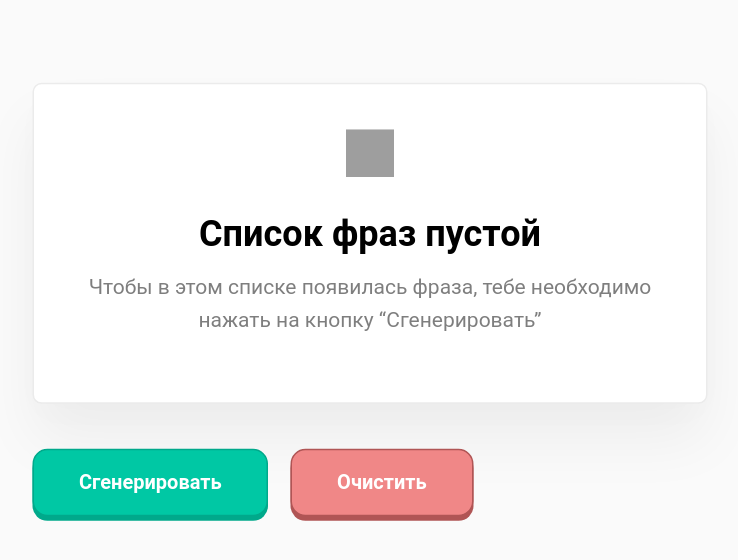
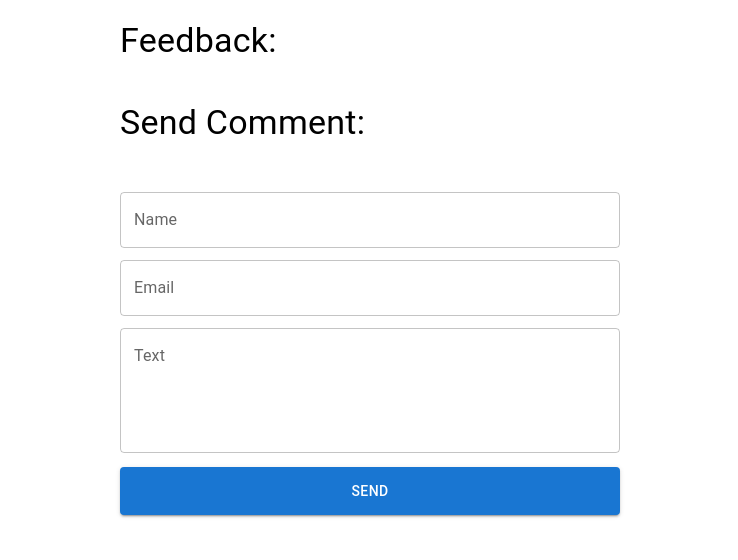
Before and after one commit to Olzhas11Dev/archakov, a React (Create React App) app: page / in a window 1280 px wide. Shown: the top 560 px of the page, without its empty margins (270-1008 px from the left). Built offline with nearby package versions, Linux system fonts and the light colour scheme; grey boxes are pictures that could not be loaded.

Commit message:
task5 is done

```diff
--- a/package.json
+++ b/package.json
@@ -3,6 +3,11 @@
   "version": "0.1.0",
   "private": true,
   "dependencies": {
+    "@emotion/react": "^11.5.0",
+    "@emotion/styled": "^11.3.0",
+    "@mui/icons-material": "^5.0.4",
+    "@mui/material": "^5.0.4",
+    "@mui/styles": "^5.0.1",
     "@testing-library/jest-dom": "^5.14.1",
     "@testing-library/react": "^11.2.7",
     "@testing-library/user-event": "^12.8.3",
--- a/src/index.js
+++ b/src/index.js
@@ -2,7 +2,7 @@ import React from "react"
 import ReactDOM from "react-dom"
 import "./index.css"
 
-import App from "./tutorial-4/App"
+import App from "./tutorial-5/App"
 
 ReactDOM.render(
   <React.StrictMode>
--- /dev/null
+++ b/src/tutorial-5/App.js
@@ -0,0 +1,66 @@
+import { useState, useEffect } from "react";
+import Feedback from "./components/Feedback";
+import Form from "./components/Form";
+import { AppContext } from "./context";
+
+function App() {
+  const [name, setName] = useState("");
+  const [email, setEmail] = useState("");
+  const [text, setText] = useState("");
+  const [list, setList] = useState([]);
+
+  var today = new Date();
+  var date = today.getFullYear() + "-" + (today.getMonth() + 1) + "-" + today.getDate();
+  var time = today.getHours() + ":" + today.getMinutes() + ":" + today.getSeconds();
+  var dateTime = date + " " + time;
+
+  // Get all data and send it again to array(list)
+  useEffect(() => {
+    const dataFromLocal = localStorage.getItem("Allcomments");
+    if (dataFromLocal) {
+      setList(JSON.parse(dataFromLocal));
+    } else {
+      return [];
+    }
+  }, []);
+
+  // We need to use Use effect to send data immediately
+  useEffect(() => {
+    localStorage.setItem("Allcomments", JSON.stringify(list));
+  }, [list]);
+
+  const addToList = (e) => {
+    e.preventDefault();
+    setList([
+      ...list,
+      {
+        id: Date.now(),
+        fullName: name,
+        email: email,
+        createdAt: dateTime,
+        text: text,
+      },
+    ]);
+    //Clean
+    setName("");
+    setEmail("");
+    setText("");
+  };
+
+  const removeData = (id) => {
+    let allExcept = list.filter((elem) => elem.id !== id);
+    setList(allExcept);
+  };
+
+  return (
+    <div>
+      <AppContext.Provider
+        value={{ addToList, setName, name, setEmail, email, setText, text, list, removeData }}
+      >
+        <Feedback />
+        <Form />
+      </AppContext.Provider>
+    </div>
+  );
+}
+export default App;
--- /dev/null
+++ b/src/tutorial-5/components/Feedback.jsx
@@ -0,0 +1,56 @@
+import React, { useContext } from "react";
+import {
+  Box,
+  ListItem,
+  ListItemAvatar,
+  Avatar,
+  ListItemText,
+  Typography,
+  Button,
+} from "@mui/material";
+import { AppContext } from "../context";
+
+function Feedback() {
+  const { list, removeData } = useContext(AppContext);
+  console.log(list);
+
+  return (
+    <div>
+      <Box sx={{ width: "100%", maxWidth: 500, margin: " 20px auto" }}>
+        <Typography sx={{ mb: "40px" }} variant="h4">
+          Feedback:
+        </Typography>
+        {list.map((item) => {
+          return (
+            <ListItem key={item.id} alignItems="flex-start">
+              <ListItemAvatar>
+                <Avatar alt="Remy Sharp" src="/static/images/avatar/1.jpg" />
+              </ListItemAvatar>
+              <ListItemText
+                primary={item.fullName}
+                secondary={
+                  <Typography
+                    sx={{ display: "inline" }}
+                    component="span"
+                    variant="body2"
+                    color="text.primary"
+                  >
+                    {item.text}
+                  </Typography>
+                }
+              />
+              <Typography sx={{ marginRight: "20px", fontSize: "12px" }}>
+                {item.createdAt}
+              </Typography>
+              <Button variant="contained" onClick={(e) => removeData(item.id)}>
+                Delete
+              </Button>
+            </ListItem>
+          );
+        })}
+      </Box>
+    </div>
+  );
+}
+
+export default Feedback;
--- /dev/null
+++ b/src/tutorial-5/components/Form.jsx
@@ -0,0 +1,59 @@
+import Box from "@mui/material/Box";
+import TextField from "@mui/material/TextField";
+import { Button, Typography } from "@mui/material";
+import { AppContext } from "../context";
+import { useContext } from "react";
+
+function Form() {
+  const { addToList, setName, name, setEmail, email, setText, text } = useContext(AppContext);
+
+  return (
+    <div>
+      <Box sx={{ width: "100%", maxWidth: 500, margin: " 20px auto" }}>
+        <Typography sx={{ mb: "40px" }} variant="h4">
+          Send Comment:
+        </Typography>
+        <TextField
+          onChange={(e) => setName(e.target.value)}
+          fullWidth
+          id="standard-basic"
+          label="Name"
+          variant="outlined"
+          margin="dense"
+          value={name}
+        />
+        <TextField
+          onChange={(e) => setEmail(e.target.value)}
+          fullWidth
+          id="standard-basic"
+          label="Email"
+          variant="outlined"
+          margin="dense"
+          value={email}
+        />
+        <TextField
+          onChange={(e) => setText(e.target.value)}
+          multiline
+          rows={4}
+          fullWidth
+          id="standard-basic"
+          label="Text"
+          variant="outlined"
+          margin="dense"
+          value={text}
+        />
+        <Button
+          onClick={addToList}
+          sx={{ height: "48px", mt: "10px" }}
+          variant="contained"
+          fullWidth
+          type="submit"
+        >
+          Send
+        </Button>
+      </Box>
+    </div>
+  );
+}
+
+export default Form;
--- /dev/null
+++ b/src/tutorial-5/context.js
@@ -0,0 +1,3 @@
+import { createContext } from "react"
+
+export const AppContext = createContext()
```
Also changed, not shown: 1 other file (tests, documents, lock files or other folders).
